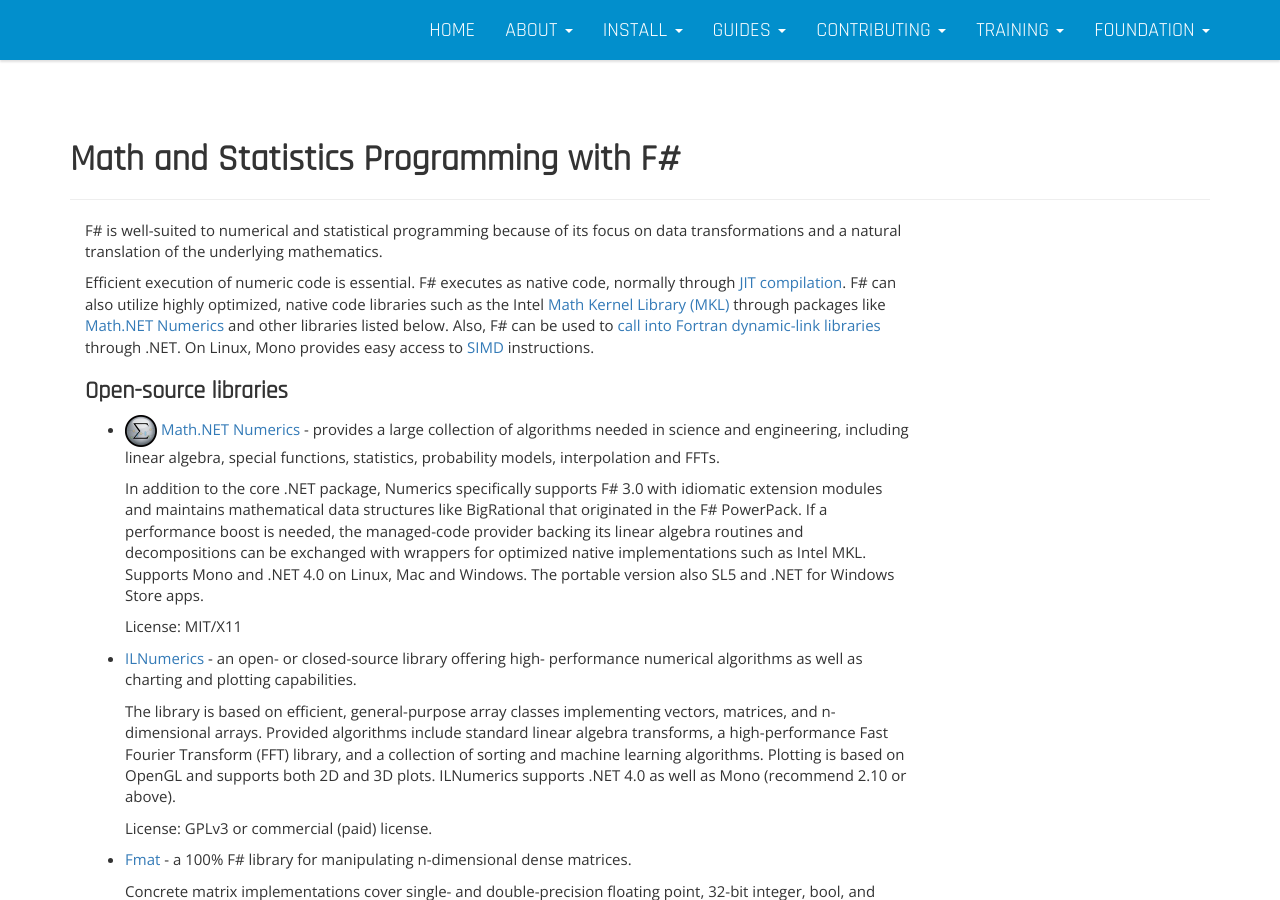
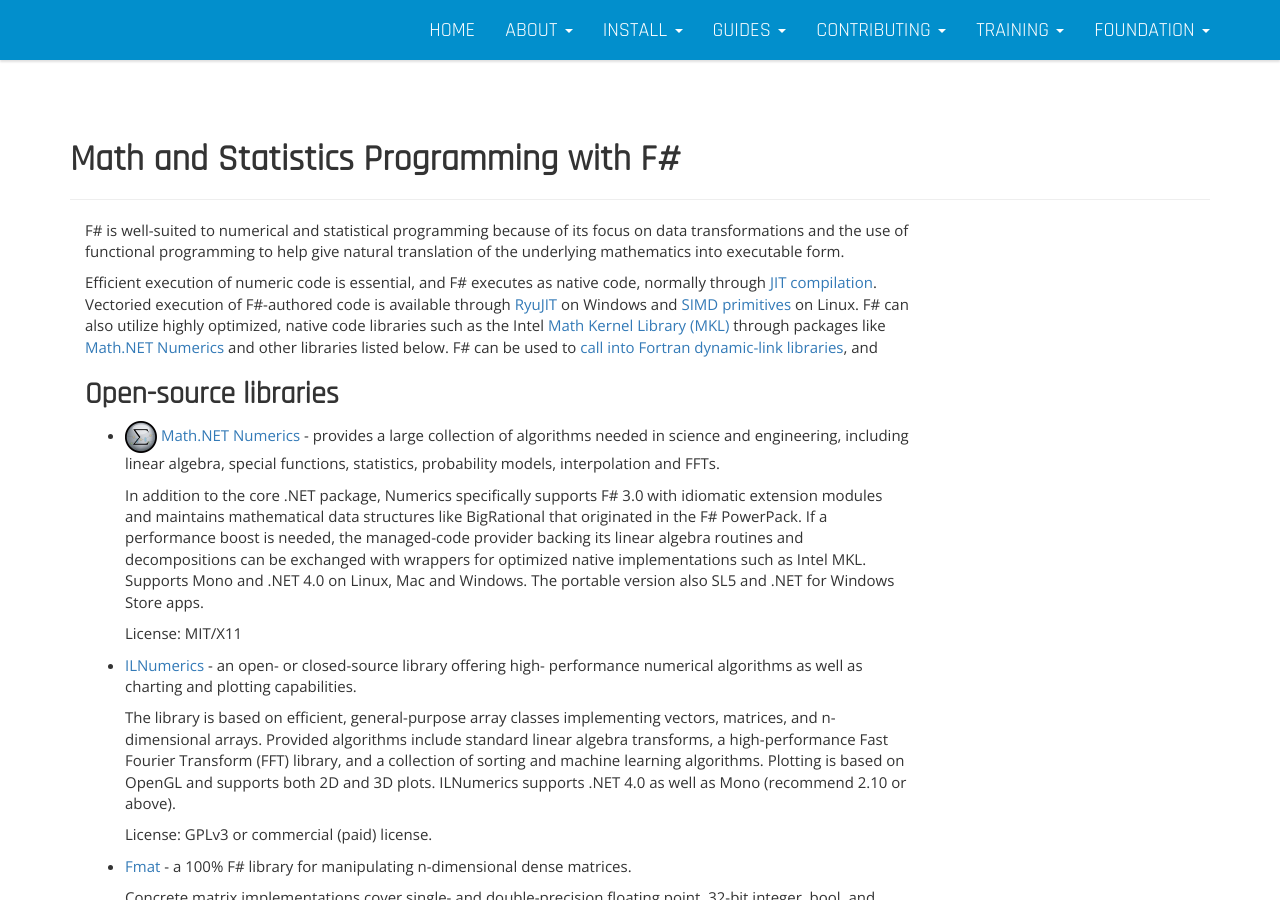
Before and after one commit to fsharp/fsharp.org, a Jekyll site: the page built from guides/math-and-statistics/index.md, in a window 1280 px wide and 900 px high. Built offline with Jekyll 4.4.1, drawn with Linux system fonts in a browser that asks for light colours; nearby versions of some CDN libraries.

Commit message:
content cleanup

```diff
--- a/guides/math-and-statistics/index.md
+++ b/guides/math-and-statistics/index.md
@@ -6,18 +6,20 @@
 ---
 
 F# is well-suited to numerical and statistical programming because
-of its focus on data transformations and a natural translation of the underlying mathematics.
+of its focus on data transformations and the use of functional programming to
+help give natural translation of the underlying mathematics into executable form.
 
-Efficient execution of numeric code is essential. F# executes as native code, normally through
-[JIT compilation](http://en.wikipedia.org/wiki/Just-in-time_compilation). F# can also utilize highly optimized, native code libraries such as the
+Efficient execution of numeric code is essential, and F# executes as native code, normally through
+[JIT compilation](http://en.wikipedia.org/wiki/Just-in-time_compilation).
+Vectoried execution of F#-authored code is available through [RyuJIT](http://blogs.msdn.com/b/clrcodegeneration/)
+on Windows and [SIMD primitives](http://www.counity.at/blog/2011/hardware-acceleration-in-net-part-1-1-mono-simd-introduction/)
+on Linux. F# can also utilize highly optimized, native code libraries such as the
 Intel [Math Kernel Library (MKL)](http://software.intel.com/en-us/intel-mkl)
 through packages like [Math.NET Numerics](http://numerics.mathdotnet.com/) and other
-libraries listed below. Also, F# can be used to [call into Fortran dynamic-link libraries](http://www.letsthinkabout.us/post/calling-fortran-assemblies-from-net) through .NET. On Linux, Mono
-provides easy access to [SIMD](http://www.counity.at/blog/2011/hardware-acceleration-in-net-part-1-1-mono-simd-introduction/)
-instructions.
+libraries listed below. F# can be used to [call into Fortran dynamic-link libraries](http://www.letsthinkabout.us/post/calling-fortran-assemblies-from-net), and
 
 
-### Open-source libraries
+## Open-source libraries
 
  * ![logo](/images/thumbs/MathNet.png)&nbsp;[Math.NET Numerics](http://numerics.mathdotnet.com/) - provides
    a large collection of algorithms needed in science and engineering, including linear algebra,
@@ -51,7 +53,7 @@
    basic statistical procedures. Fmat is available on GitHub and from NuGet. License: MIT/X11
 
 
-### Commercial libraries
+## Commercial libraries
 
  * [Alea.cuBase](http://www.quantalea.net/products/overview/) - a framework for
    developing GPU-accelerated algorithms in F# on .NET and Mono.
```
Also changed, not shown: guides/cloud/index.md (+5 -5 lines), guides/data-access/index.md (+2 -7 lines), use/gpu/index.md (+2 -2 lines).
